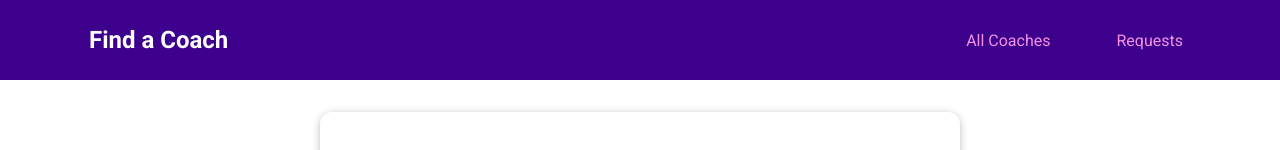
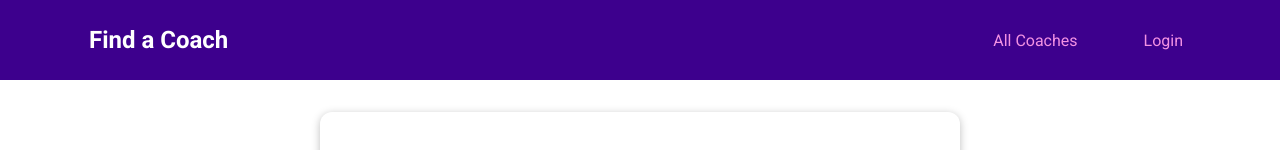
Before and after one commit to yangyang36/learn-vuex, a Vue app: page /coaches/c1/contact in a window 1280 px wide. Shown: the top 150 px of the page. Built offline with nearby package versions, Linux system fonts and the light colour scheme.

Commit message:
logout and token

```diff
--- a/src/components/layout/TheHeader.vue
+++ b/src/components/layout/TheHeader.vue
@@ -7,14 +7,31 @@
           <router-link to="/coaches">All Coaches</router-link>
         </li>
 
-        <li>
+        <li v-if="isLoggedIn">
           <router-link to="/requests">Requests</router-link>
+        </li>
+        <li v-else><router-link to="/auth">Login</router-link></li>
+        <li v-if="isLoggedIn">
+          <base-button @click="onLogout">Logout</base-button>
         </li>
       </ul>
     </nav>
   </header>
 </template>
-
+<script>
+export default {
+  computed: {
+    isLoggedIn() {
+      return this.$store.getters.isAuthenticated;
+    },
+  },
+  methods: {
+    onLogout() {
+      this.$store.dispatch('logout');
+    },
+  },
+};
+</script>
 <style scoped>
 header {
   width: 100%;
--- a/src/pages/auth/UserAuth.vue
+++ b/src/pages/auth/UserAuth.vue
@@ -70,6 +70,7 @@ export default {
         email: this.email,
         password: this.password,
       };
+
       try {
         if (this.mode === 'login') {
           await this.$store.dispatch('login', formData);
--- a/src/pages/coaches/CoachesList.vue
+++ b/src/pages/coaches/CoachesList.vue
@@ -10,7 +10,11 @@
           <base-button mode="outline" @click="loadCoaches(true)"
             >Refresh</base-button
           >
-          <base-button to="/register" link v-if="!isCoach && !isLoading"
+          <base-button link to="/auth" v-if="!isLoggedIn">Login</base-button>
+          <base-button
+            to="/register"
+            link
+            v-if="isLoggedIn && !isCoach && !isLoading"
             >Register as Coach</base-button
           >
         </div>
@@ -51,6 +55,9 @@ export default {
   },
   components: { CoachItem, BaseCard, CoachFilter },
   computed: {
+    isLoggedIn() {
+      return this.$store.getters.isAuthenticated;
+    },
     isCoach() {
       return this.$store.getters['coachesModule/isCoach'];
     },
--- a/src/store/modules/auth/actions.js
+++ b/src/store/modules/auth/actions.js
@@ -54,4 +54,11 @@ export default {
       tokenExpiration: responseData.expiresIn,
     });
   },
+  logout(context) {
+    context.commit('setUser', {
+      token: null,
+      userId: null,
+      tokenExpiration: null,
+    });
+  },
 };
--- a/src/store/modules/auth/getters.js
+++ b/src/store/modules/auth/getters.js
@@ -2,4 +2,10 @@ export default {
   userId(state) {
     return state.userId;
   },
+  token(state) {
+    return state.token;
+  },
+  isAuthenticated(state) {
+    return !!state.tokenExpiration;
+  },
 };
--- a/src/store/modules/coaches/actions.js
+++ b/src/store/modules/coaches/actions.js
@@ -5,8 +5,11 @@ export default {
       hourlyRate: data.rate,
       ...data,
     };
+
+    const token = context.rootGetters.token;
+
     const response = await fetch(
-      `https://vue-htttp-demo-1e769-default-rtdb.asia-southeast1.firebasedatabase.app/coaches/${userId}.json`,
+      `https://vue-htttp-demo-1e769-default-rtdb.asia-southeast1.firebasedatabase.app/coaches/${userId}.json?auth=${token}`,
       { method: 'PUT', body: JSON.stringify(coachData) }
     );
     //const responseData = await response.json();
--- a/src/store/modules/requests/actions.js
+++ b/src/store/modules/requests/actions.js
@@ -25,8 +25,9 @@ export default {
   },
   async fetchRequest(context) {
     const coachId = context.rootGetters.userId;
+    const token = context.rootGetters.token;
     const response = await fetch(
-      `https://vue-htttp-demo-1e769-default-rtdb.asia-southeast1.firebasedatabase.app/requests/${coachId}.json`
+      `https://vue-htttp-demo-1e769-default-rtdb.asia-southeast1.firebasedatabase.app/requests/${coachId}.json?auth=${token}`
     );
     const responseData = await response.json();
 
```
